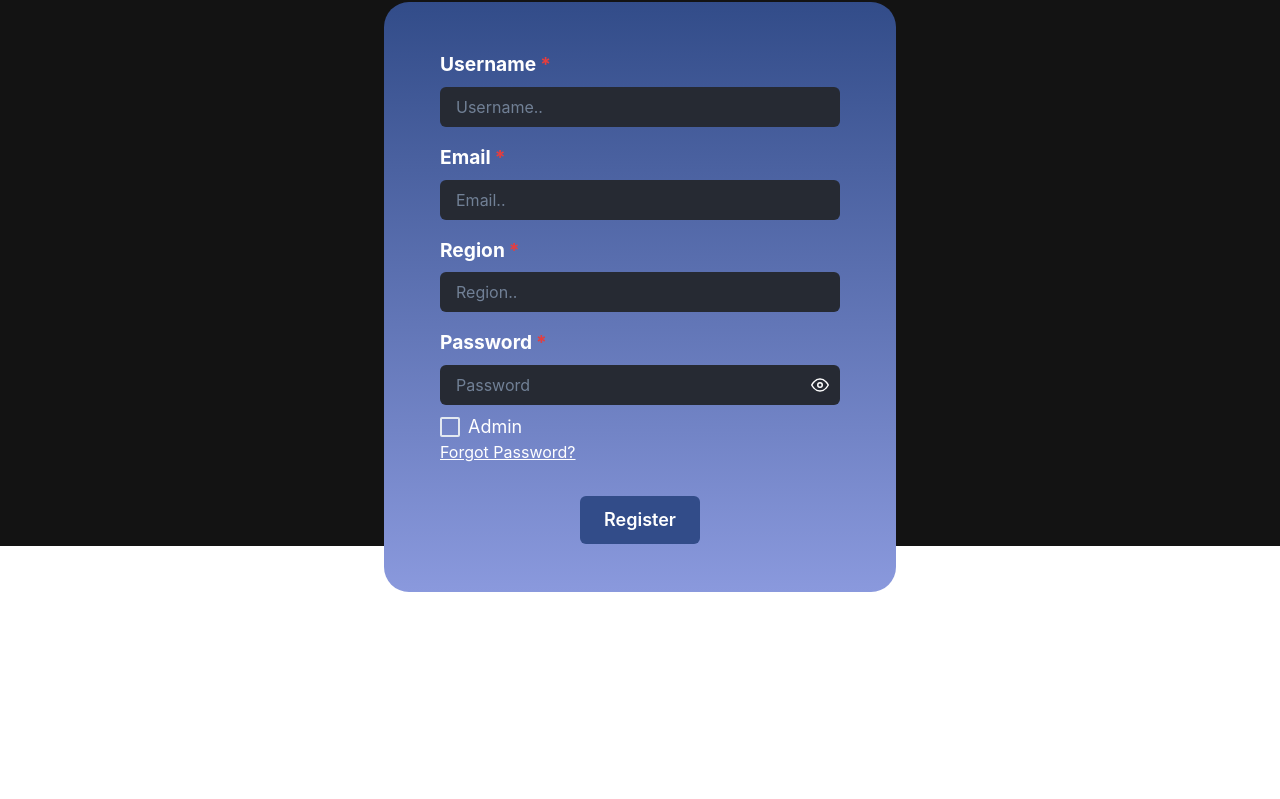
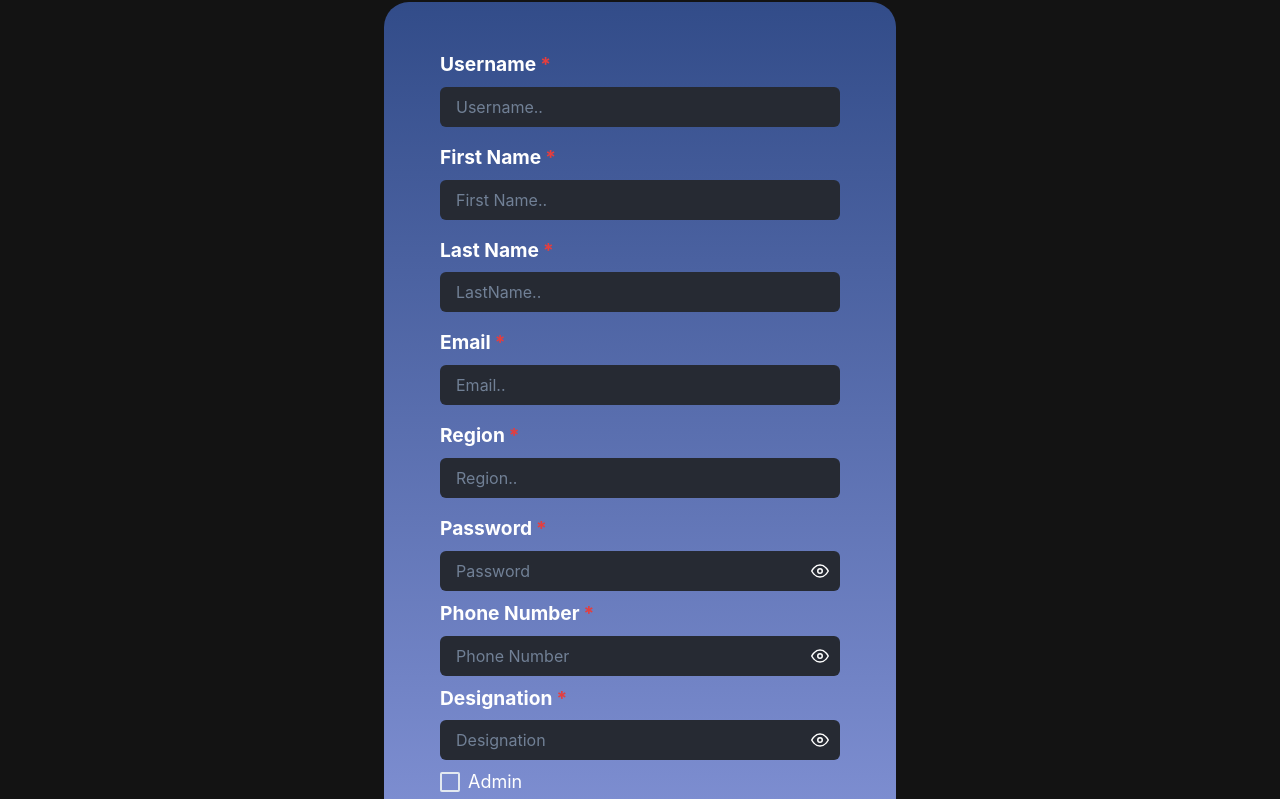
Before and after one commit to pred695/SLDC-PR201, a React (Vite) app in the folder SLDC-frontend/: page /signup in a window 1280 px wide. Shown: the part 254-1053 px from the top of the page. Before the commit the page ends 846 px from the top, so only its background shows below. Built offline with nearby package versions, Linux system fonts and the light colour scheme.

Commit message:
add(frontend): minor fixes

```diff
--- a/SLDC-frontend/src/pages/Signup.tsx
+++ b/SLDC-frontend/src/pages/Signup.tsx
@@ -19,19 +19,27 @@ import { SignUpData, SignUpResponse, signUpUser } from '../utils/api';
 const Signup: React.FC = () => {
   const [show, setShow] = useState(false);
   const usernameRef = useRef<HTMLInputElement>(null);
+  const firstNameRef = useRef<HTMLInputElement>(null);
+  const lastNameRef = useRef<HTMLInputElement>(null);
   const passwordRef = useRef<HTMLInputElement>(null);
   const emailRef = useRef<HTMLInputElement>(null);
   const adminRef = useRef<HTMLInputElement>(null);
   const regionRef = useRef<HTMLInputElement>(null);
+  const phoneRef = useRef<HTMLInputElement>(null);
+  const designationRef = useRef<HTMLInputElement>(null);
   const toast = useToast();
 
   const handleSubmit = async (): Promise<void> => {
     try {
       const signUpData: SignUpData = {
         username: usernameRef.current?.value ?? '',
+        firstName: firstNameRef.current?.value ?? '',
+        lastName: lastNameRef.current?.value ?? '',
         email: emailRef.current?.value ?? '',
         password: passwordRef.current?.value ?? '',
         isAdmin: adminRef.current?.checked ?? false,
+        phone: phoneRef.current?.value ?? '',
+        designation: designationRef.current?.value ?? '',
         region: regionRef.current?.value ?? '',
       };
       console.log(signUpData);
@@ -61,7 +69,14 @@ const Signup: React.FC = () => {
   };
 
   return (
-    <Box w="100vw" h="100vh" pt="10rem" bgColor="sldcBlack" color="sldcWhite">
+    <Box
+      w="100%"
+      h="100%"
+      pt="10rem"
+      pb="10rem"
+      bgColor="sldcBlack"
+      color="sldcWhite"
+    >
       <Center>
         <Text fontSize="3rem" fontWeight="bold" mb="1.5rem">
           Register a user
@@ -89,6 +104,36 @@ const Signup: React.FC = () => {
                 border="none"
                 bgColor="sldcGray"
                 ref={usernameRef}
+              />
+            </FormControl>
+            <FormControl isRequired>
+              <FormLabel fontWeight="bold" fontSize="larger">
+                First Name
+              </FormLabel>
+              <Input
+                id="firstName"
+                name="firstName"
+                type="text"
+                placeholder="First Name.."
+                mb="1rem"
+                border="none"
+                bgColor="sldcGray"
+                ref={firstNameRef}
+              />
+            </FormControl>
+            <FormControl isRequired>
+              <FormLabel fontWeight="bold" fontSize="larger">
+                Last Name
+              </FormLabel>
+              <Input
+                id="lastName"
+                name="lastName"
+                type="text"
+                placeholder="LastName.."
+                mb="1rem"
+                border="none"
+                bgColor="sldcGray"
+                ref={lastNameRef}
               />
             </FormControl>
             <FormControl isRequired>
@@ -149,6 +194,62 @@ const Signup: React.FC = () => {
                 </InputRightElement>
               </InputGroup>
             </FormControl>
+            <FormControl isRequired>
+              <FormLabel fontWeight="bold" fontSize="larger">
+                Phone Number
+              </FormLabel>
+              <InputGroup>
+                <Input
+                  id="phone"
+                  name="phone"
+                  type="tel"
+                  placeholder="Phone Number"
+                  mb="0.5rem"
+                  border="none"
+                  bgColor="sldcGray"
+                  ref={phoneRef}
+                />
+                <InputRightElement>
+                  <Button
+                    p={0}
+                    background="transparent"
+                    color="sldcWhite"
+                    _hover={{ background: 'transparent' }}
+                    onClick={() => setShow(!show)}
+                  >
+                    {show ? <FiEyeOff size="18" /> : <FiEye size="18" />}
+                  </Button>
+                </InputRightElement>
+              </InputGroup>
+            </FormControl>
+            <FormControl isRequired>
+              <FormLabel fontWeight="bold" fontSize="larger">
+                Designation
+              </FormLabel>
+              <InputGroup>
+                <Input
+                  id="designation"
+                  name="designation"
+                  type="text"
+                  placeholder="Designation"
+                  mb="0.5rem"
+                  border="none"
+                  bgColor="sldcGray"
+                  ref={designationRef}
+                />
+                <InputRightElement>
+                  <Button
+                    p={0}
+                    background="transparent"
+                    color="sldcWhite"
+                    _hover={{ background: 'transparent' }}
+                    onClick={() => setShow(!show)}
+                  >
+                    {show ? <FiEyeOff size="18" /> : <FiEye size="18" />}
+                  </Button>
+                </InputRightElement>
+              </InputGroup>
+            </FormControl>
             <FormControl>
               <Checkbox size="lg" colorScheme="blue" ref={adminRef}>
                 Admin
--- a/SLDC-frontend/src/utils/api.tsx
+++ b/SLDC-frontend/src/utils/api.tsx
@@ -8,9 +8,13 @@ export interface LoginData {
 
 export interface SignUpData {
   username: string;
+  firstName: string;
+  lastName: string;
   email: string;
   password: string;
+  phone: string;
   isAdmin: boolean;
+  designation: string;
   region: string;
 }
 export interface LoginResponse {
```
